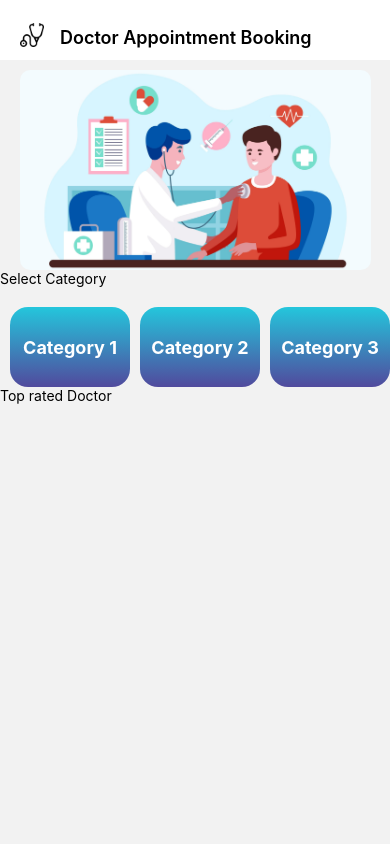
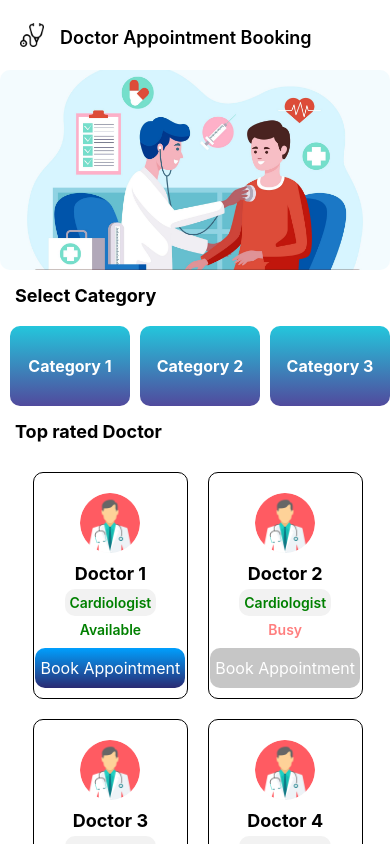
Before and after one commit to ali1924/doctor-apointment-management-system-app, a React Native app: screen /Home in a window 390 px wide. Built offline with nearby package versions, Linux system fonts and the light colour scheme.

Commit message:
Home compo al most done

```diff
--- /dev/null
+++ b/App/Components/CommonBtn.js
@@ -0,0 +1,42 @@
+import {View, Text, TouchableOpacity} from 'react-native';
+import React from 'react';
+import { LinearGradient } from "expo-linear-gradient";
+
+const CommonBtn = ({w, h, txt, onClick, status}) => {
+  return (
+    <TouchableOpacity
+      onPress={() => {
+        onClick();
+      }}
+      style={{alignSelf: 'center', marginTop: 10, marginBottom: 10}}>
+      {status ? (
+        <LinearGradient
+          colors={['#009FFD', '#2A2A72']}
+          style={{
+            width: w,
+            height: h,
+            justifyContent: 'center',
+            alignItems: 'center',
+            borderRadius: 10,
+          }}>
+          <Text style={{color: '#fff', fontSize: 16}}>{txt}</Text>
+        </LinearGradient>
+      ) : (
+        <LinearGradient
+          colors={['#8e8e8e', '#8e8e8e']}
+          style={{
+            width: w,
+            height: h,
+            justifyContent: 'center',
+            alignItems: 'center',
+            borderRadius: 10,
+            opacity: 0.5,
+          }}>
+          <Text style={{color: '#fff', fontSize: 16}}>{txt}</Text>
+        </LinearGradient>
+      )}
+    </TouchableOpacity>
+  );
+};
+
+export default CommonBtn;
--- a/App/Navigations/AppNavigator.js
+++ b/App/Navigations/AppNavigator.js
@@ -4,6 +4,7 @@ import { NavigationContainer } from "@react-navigation/native";
 import { createNativeStackNavigator } from "@react-navigation/native-stack";
 import Home from "../Screens/Home";
 import Splash from "../Screens/Splash";
+import BookAppointment from "../Screens/BookAppointment";
 const Stack = createNativeStackNavigator();
 export default function AppNavigator() {
   return (
@@ -18,6 +19,11 @@ export default function AppNavigator() {
         component={Home}
         options={{ headerShown: false }}
       />
+      <Stack.Screen
+        name="BookAppointment"
+        component={BookAppointment}
+        options={{ headerShown: false }}
+      />
     </Stack.Navigator>
   );
 }
--- /dev/null
+++ b/App/Screens/BookAppointment.js
@@ -0,0 +1,10 @@
+import { View, Text } from 'react-native'
+import React from 'react'
+
+export default function BookAppointment() {
+  return (
+    <View>
+      <Text>BookAppointment</Text>
+    </View>
+  )
+}
--- a/App/Screens/Home.js
+++ b/App/Screens/Home.js
@@ -12,8 +12,10 @@ import Header from "../Components/Header";
 
 // import LinearGradient from "react-native-linear-gradient";
 import { LinearGradient } from "expo-linear-gradient";
-export default function Home() {
+import CommonBtn from "../Components/CommonBtn";
+export default function Home({ navigation }) {
   return (
+    <ScrollView style={styles.container}>
       <View>
         <Header
           title={"Doctor Appointment Booking"}
@@ -49,39 +51,142 @@ export default function Home() {
 
         {/* Top rated doctor */}
         <Text style={styles.heading}>Top rated Doctor</Text>
+        <View
+          style={{
+            marginTop: 20,
+            alignItems: "center",
+          }}
+        >
+          <FlatList
+            numColumns={2}
+            data={[1, 1, 1, 1, 1, 1]}
+            //   horizontal
+            renderItem={({ item, index }) => {
+              return (
+                <View style={styles.docItem}>
+                  {/* <Text>Mohammad Ali</Text> */}
+                  <Image
+                    source={require("../../assets/images/doctor.png")}
+                    style={styles.docImage}
+                  />
+                  <Text style={styles.docName}>Doctor {index + 1}</Text>
+                  <Text style={styles.docSpecialist}>Cardiologist</Text>
+                  <Text
+                    style={[
+                      styles.docStatus,
+                      {
+                        color: index / 2 === 0 ? "green" : "red",
+                        opacity: index / 2 === 0 ? 1 : 0.5,
+                      },
+                    ]}
+                  >
+                    {index / 2 === 0 ? "Available" : "Busy"}
+                  </Text>
+                  {/* Button */}
+                  <CommonBtn
+                    w={150}
+                    h={40}
+                    txt={"Book Appointment"}
+                    status={index / 2 === 0 ? true : false}
+                    onClick={()=>{
+                        if(index/2===0){
+                            navigation.navigation('BookAppointment')
+                        }
+                    }}
+                  />
                 </View>
+              );
+            }}
+          />
+        </View>
+      </View>
+    </ScrollView>
   );
 }
 const styles = StyleSheet.create({
     container: {
       flex: 1,
+      backgroundColor: '#fff',
     },
     banner: {
-    width: "90%",
+      width: '100%',
       height: 200,
       borderRadius: 10,
-    alignSelf: "center",
+      alignSelf: 'center',
       marginTop: 10,
     },
     heading: {
-    color: "#000",
+      color: '#000',
       fontSize: 18,
-    fontWeight: "700",
+      fontWeight: '700',
       marginTop: 15,
-    marginBottom: 15,
+      marginLeft: 15,
     },
     linearGradient: {
       width: 120,
       height: 80,
-    borderRadius: 18,
+      borderRadius: 10,
       marginLeft: 10,
-    justifyContent: "center",
-    alignItems: "center",
+      justifyContent: 'center',
+      alignItems: 'center',
     },
     catName: {
-    color: "#fff",
+      color: '#fff',
+      fontSize: 16,
+      fontWeight: '700',
+    },
+    docItem: {
+      width: '45%',
+
+      backgroundColor: '#fff',
+      borderRadius: 10,
+      borderWidth: 0.2,
+      margin: 10,
+    },
+    docImage: {
+      width: 60,
+      height: 60,
+      borderRadius: 30,
+      alignSelf: 'center',
+      marginTop: 20,
+    },
+    docName: {
       fontSize: 18,
-    fontWeight: "700",
+      fontWeight: '700',
+      alignSelf: 'center',
+      marginTop: 10,
     },
-  heading: {},
+    docSpecialist: {
+      fontSize: 14,
+      marginTop: 5,
+      fontWeight: '600',
+      alignSelf: 'center',
+      color: 'green',
+      backgroundColor: '#f2f2f2',
+      padding: 5,
+      borderRadius: 10,
+    },
+    docStatus: {
+      fontSize: 14,
+      marginTop: 5,
+      fontWeight: '600',
+      alignSelf: 'center',
+    },
+    bottomView: {
+      width: '90%',
+      height: 60,
+      borderRadius: 10,
+      elevation: 5,
+      position: 'absolute',
+      bottom: 20,
+      backgroundColor: '#fff',
+      alignSelf: 'center',
+      flexDirection: 'row',
+      alignItems: 'center',
+      justifyContent: 'space-evenly',
+    },
+    bottomIcon: {
+      width: 30,
+      height: 30,
+    },
   });
```
Lines whose indentation alone changed are shown as unchanged.
